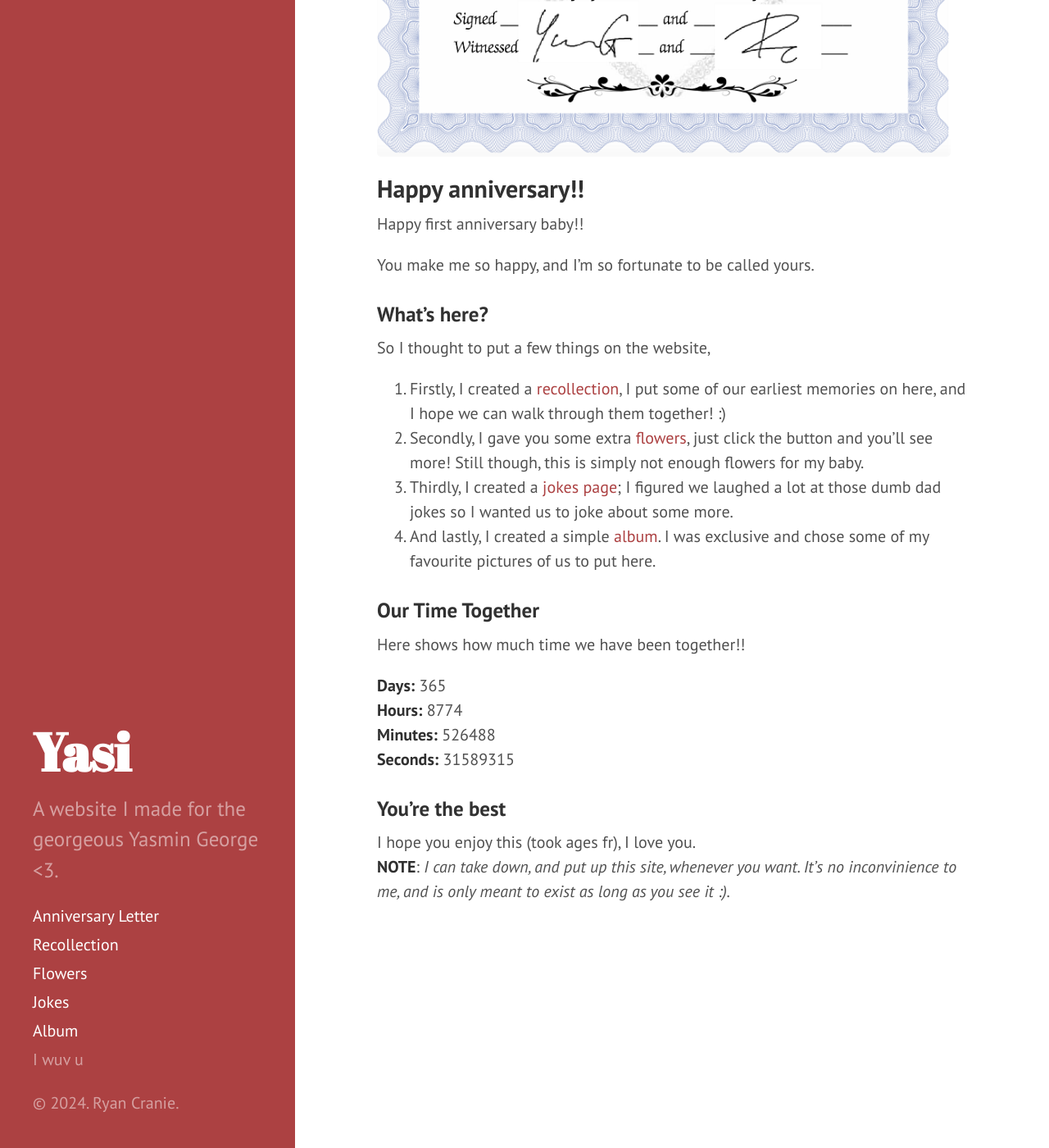
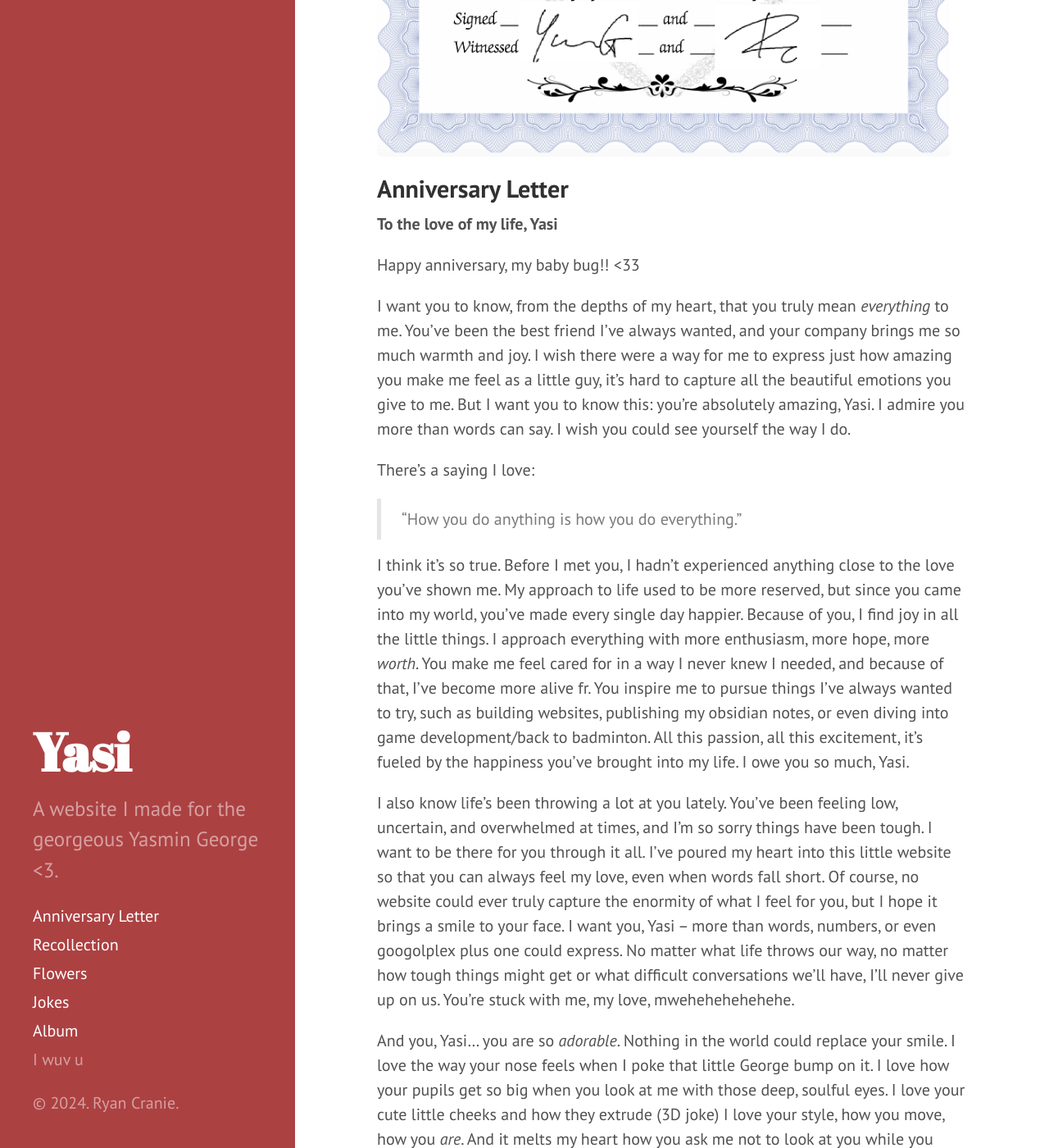
Before and after one commit to ryancranie/yasi, a Jekyll site: the page built from letter.md, in a window 1280 px wide and 1400 px high, scrolled down 543 px. Shown: the whole window at 82% size. Built offline with Jekyll 4.4.1, drawn with Linux system fonts in a browser that asks for light colours; Markdown is read by kramdown in place of the engine named in the settings; some of the changed text lies outside the part shown.

Commit message:
updatletter

```diff
--- a/letter.md
+++ b/letter.md
@@ -7,13 +7,30 @@ Surprise!! I've fooled you into scanning a QR code, and now <strong>you are mine
 
 <img src="{{ site.baseurl }}/img/marriage.png" style="width: 700px; height: auto;">
 
-## Happy anniversary!!
+## Anniversary Letter
 
-Happy first anniversary baby!!
+<b>To the love of my life, Yasi</b>
 
-You make me so happy, and I'm so fortunate to be called yours.
+Happy anniversary, my baby bug!! <33
 
-### What's here?
+I want you to know, from the depths of my heart, that you truly mean <i>everything</i> to me. You've been the best friend I've always wanted, and your company brings me so much warmth and joy. I wish there were a way for me to express just how amazing you make me feel as a little guy, it's hard to capture all the beautiful emotions you give to me. But I want you to know this: you're absolutely amazing, Yasi. I admire you more than words can say. I wish you could see yourself the way I do.
+
+There's a saying I love:
+> "How you do anything is how you do everything."
+
+I think it's so true. Before I met you, I hadn't experienced anything close to the love you’ve shown me. My approach to life used to be more reserved, but since you came into my world, you've made every single day happier. Because of you, I find joy in all the little things. I approach everything with more enthusiasm, more hope, more <i>worth</i>. You make me feel cared for in a way I never knew I needed, and because of that, I’ve become more alive fr. You inspire me to pursue things I've always wanted to try, such as building websites, publishing my obsidian notes, or even diving into game development/back to badminton. All this passion, all this excitement, it's fueled by the happiness you've brought into my life. I owe you so much, Yasi.
+
+I also know life’s been throwing a lot at you lately. You’ve been feeling low, uncertain, and overwhelmed at times, and I’m so sorry things have been tough. I want to be there for you through it all. I’ve poured my heart into this little website so that you can always feel my love, even when words fall short. Of course, no website could ever truly capture the enormity of what I feel for you, but I hope it brings a smile to your face. I want you, Yasi – more than words, numbers, or even googolplex plus one could express. No matter what life throws our way, no matter how tough things might get or what difficult conversations we'll have, I’ll never give up on us. You’re stuck with me, my love, mwehehehehehehe.
+
+And you, Yasi… you are so <i>adorable</i>. Nothing in the world could replace your smile. I love the way your nose feels when I poke that little George bump on it. I love how your pupils get so big when you look at me with those deep, soulful eyes. I love your cute little cheeks and how they extrude (3D joke) I love your style, how you move, how you <i>are</i>. And it melts my heart how you ask me not to look at you while you change—it’s the cutest thing ever. I even love how, in the middle of the night, you have to grab at me because of your Reynold’s, pulling yourself closer as you sleep. Your warmth, your touch—it’s all so comforting.
+
+I love how you treat animals, how you treat my family. You’re so kind, so caring, and it’s just one more reason I adore you. And, of course, I have to mention, you have the most beautiful topology I’ve ever seen. All the right polygons in all the right places. *Winks.*
+
+I hope you like the website, I love you baby <3
+
+Ryan
+
+### Soooo wuts on the website
 So I thought to put a few things on the website,
 
 1. Firstly, I created a <a href="https://ryancranie.com/yasi/">recollection</a>, I put some of our earliest memories on here, and I hope we can walk through them together! :)
```
Also changed, not shown: _posts/2023-10-06-bootcamp1.md (+3 -1 lines), _posts/2023-10-20-relationship.md (+7 -4 lines), album.md (+7 -0 lines), index.html (+0 -17 lines), img/CHFX4959.JPG (deleted), img/GPIM6550.JPG (deleted), img/HYYZ1736.JPG (deleted), img/IMG_4052.JPG (deleted), img/IMG_4088.JPG (deleted), img/IMG_4173.JPG (deleted), img/IMG_E4387.JPG (deleted), img/XHFN2643.JPG (deleted), 6 other files.
